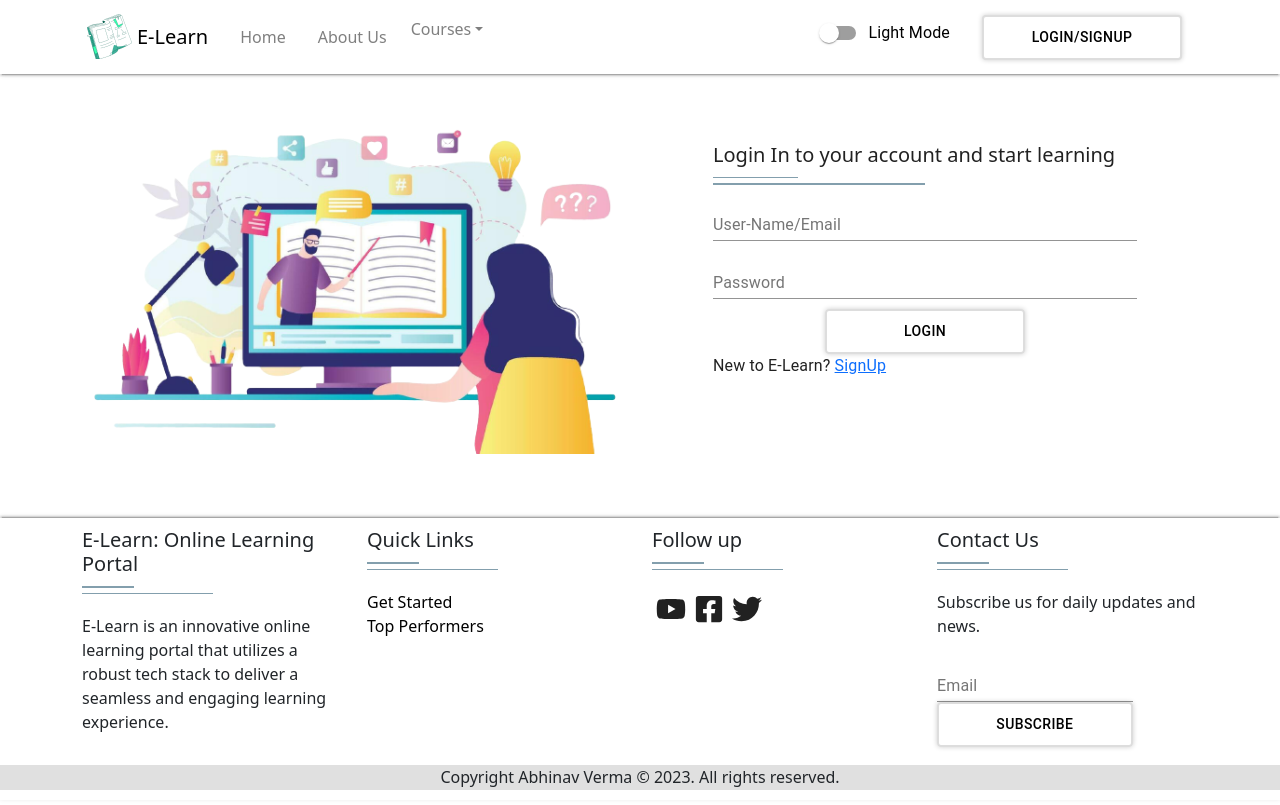
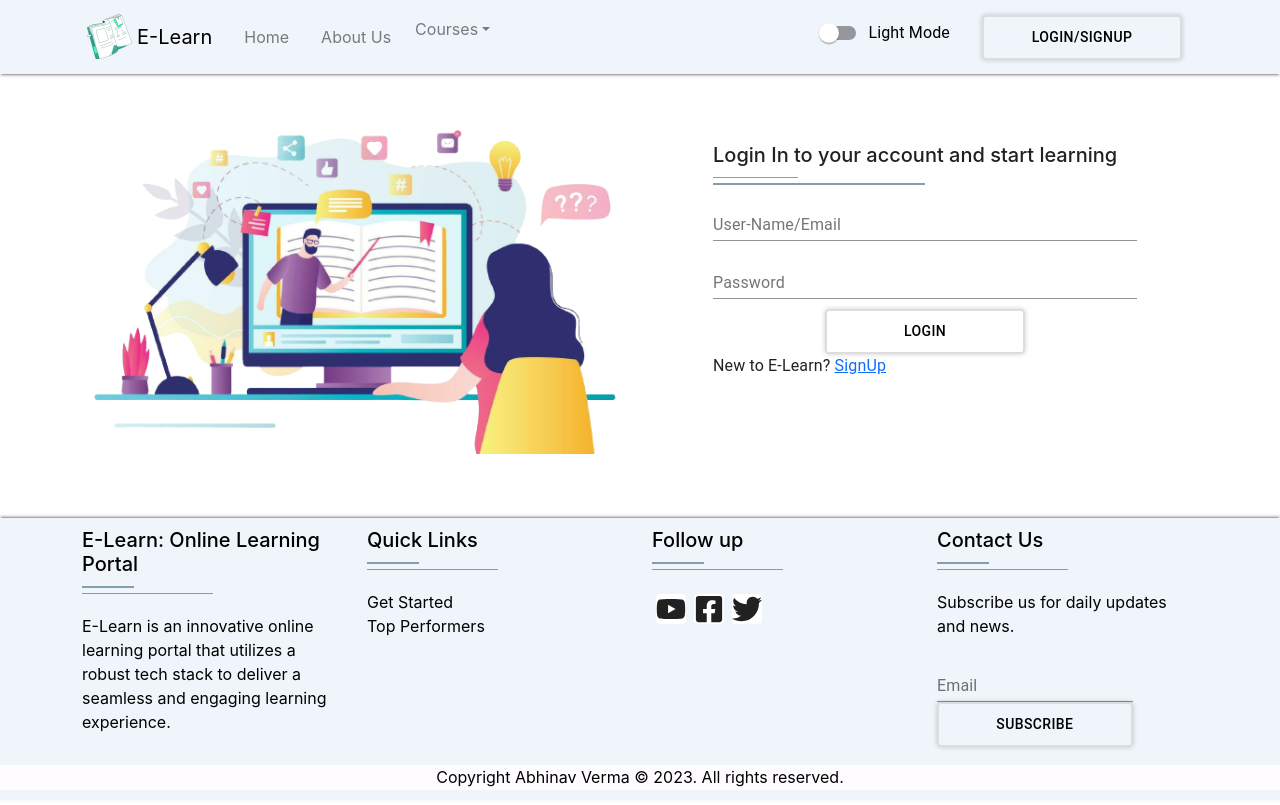
Before and after one commit to Abhinavv9258/e-learning, a React (Create React App) app: page /login in a window 1280 px wide. Built offline with nearby package versions, Linux system fonts and the light colour scheme; no server answers.

Commit message:
Updated App.js and index.js

```diff
--- a/src/App.css
+++ b/src/App.css
@@ -15,7 +15,7 @@
 
 /* background toggle */
 .dark-mode {
-    background-color: rgb(17, 20, 25) !important;
+    background-color: #102842 !important;
     color: white !important;
 }
 
@@ -34,6 +34,6 @@
 }
 
 .light-mode {
-    background-color: white !important;
+    background-color: #EFF5FB !important;
     color: black !important;
 }
--- a/src/App.js
+++ b/src/App.js
@@ -1,5 +1,7 @@
 import * as React from "react";
 import { BrowserRouter, Routes, Route } from 'react-router-dom';
+
+// importing toast
 import { ToastContainer } from 'react-toastify';
 import 'react-toastify/dist/ReactToastify.css';
 
--- a/src/assets/css/Footer.css
+++ b/src/assets/css/Footer.css
@@ -2,6 +2,8 @@
     box-shadow: 0px -3px 1px -2px rgba(0, 0, 0, 0.2),
         0px -2px 2px 0px rgba(0, 0, 0, 0.14),
         0px -1px 5px 0px rgba(0, 0, 0, 0.12);
+    /* color:transparent; */
+    background-color: transparent;
 }
 
 .widget-title{
@@ -56,7 +58,7 @@
 }
 
 .footer-copyright {
-    background-color: #e0e0e0;
+    background-color: #FEFCFF;
         margin-top: 15px;
         height: 25px;
 }
--- a/src/components/Footer.js
+++ b/src/components/Footer.js
@@ -1,5 +1,6 @@
 import React from 'react';
 import { useNavigate } from 'react-router-dom';
+
 import {
     FormControl,
     InputLabel,
@@ -8,7 +9,9 @@ import {
 } from '@material-ui/core';
 
 // importing icons
-import { FaYoutube, FaTwitter, FaFacebookSquare } from 'react-icons/fa';
+import { FaYoutube,
+    FaTwitter,
+    FaFacebookSquare } from 'react-icons/fa';
 
 // importing styles
 import '../assets/css/Footer.css';
@@ -18,9 +21,20 @@ import '../assets/css/Footer.css'
 
 const Footer = () => {
     const navigate = useNavigate();
+
+    const [isDarkBackground] = React.useState(
+        localStorage.getItem('isDarkBackground') === 'true' ? true : false
+    );
+
+    React.useEffect(() => {
+        document.body.classList.toggle('dark-mode', isDarkBackground);
+    }, [isDarkBackground]);
+
     return (
         <>
-            <footer id='footer' className='footer-1'>
+            <footer id='footer'
+            className={`footer-1 ${isDarkBackground ? 'dark-mode' : 'light-mode'}`}
+            >
                 <div className='main-footer widgets-dark typo-light'>
                     <div className='container'>
                         <div className='row'>
```
Also changed, not shown: src/index.js (+10 -15 lines).
